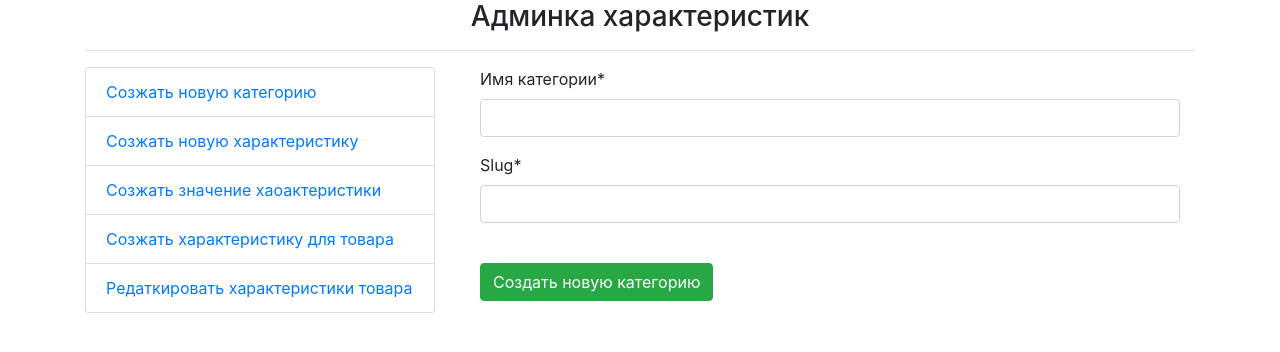
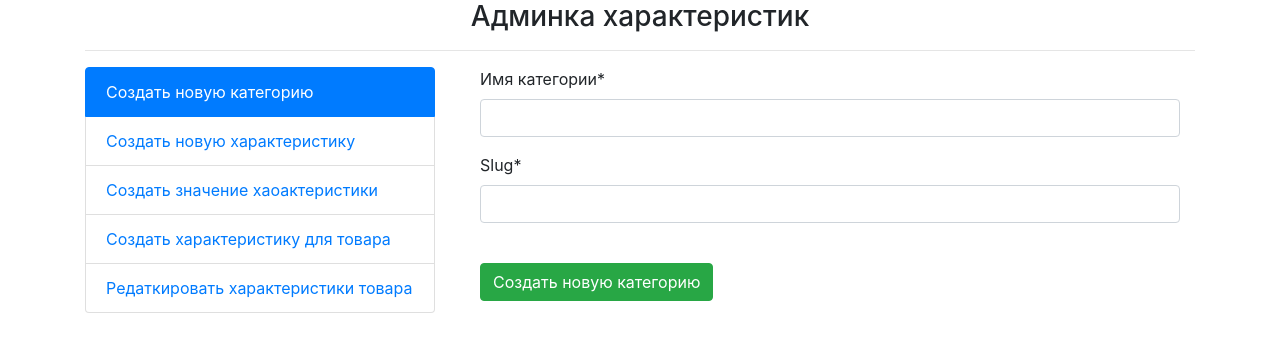
Before and after one commit to Grayder0152/Shop, a Django app: page /product-specs/new-category in a window 1280 px wide. Shown: the top 352 px of the page. Run offline with Django 3.2, Linux system fonts and the light colour scheme; some libraries are stand-ins or nearby versions.

Commit message:
Добавление логики создание характеристик

```diff
--- a/specs/forms.py
+++ b/specs/forms.py
@@ -1,8 +1,15 @@
 from django import forms
 from mainapp.models import Category
+from .models import CategoryFeature
 
 
 class NewCategoryForm(forms.ModelForm):
     class Meta:
         model = Category
         fields = '__all__'
+
+
+class NewCategoryFeatureKeyForm(forms.ModelForm):
+    class Meta:
+        model = CategoryFeature
+        fields = '__all__'
--- a/specs/templates/specs/product_features.html
+++ b/specs/templates/specs/product_features.html
@@ -13,10 +13,14 @@
     <div class="row">
         <div class="col-md-4">
             <div class="list-group">
-                    <a href="{% url 'new_category' %}" class="list-group-item action">Созжать новую категорию</a>
-                    <a href="#" class="list-group-item action">Созжать новую характеристику</a>
-                    <a href="#" class="list-group-item action">Созжать значение хаоактеристики</a>
-                    <a href="#" class="list-group-item action">Созжать характеристику для товара</a>
+                <a href="{% url 'new_category' %}"
+                   class="list-group-item action {% if request.path == '/product-specs/new-category'%} active {% endif %}">Создать
+                    новую категорию</a>
+                <a href="{% url 'new_feature' %}"
+                   class="list-group-item action {% if request.path == '/product-specs/new-feature'%} active {% endif %}">Создать
+                    новую характеристику</a>
+                <a href="#" class="list-group-item action">Создать значение хаоактеристики</a>
+                <a href="#" class="list-group-item action">Создать характеристику для товара</a>
                 <a href="#" class="list-group-item action">Редаткировать характеристики товара</a>
             </div>
         </div>
--- a/specs/urls.py
+++ b/specs/urls.py
@@ -1,8 +1,9 @@
 from django.urls import path
-from .views import BaseSpacView,NewCategoryView
-
+from .views import BaseSpacView, NewCategoryView, CreateNewFeature
 
 urlpatterns = [
     path('', BaseSpacView.as_view(), name='base-spec'),
     path('new-category', NewCategoryView.as_view(), name='new_category'),
+    path('new-feature', CreateNewFeature.as_view(), name='new_feature'),
+
 ]
--- a/specs/views.py
+++ b/specs/views.py
@@ -1,7 +1,8 @@
 from django.views import View
 from django.http import HttpResponseRedirect
 from django.shortcuts import render
-from .forms import NewCategoryForm
+from .forms import NewCategoryForm, NewCategoryFeatureKeyForm
+
 
 class BaseSpacView(View):
 
@@ -14,14 +15,32 @@ class NewCategoryView(View):
     def get(self, request, *args, **kwargs):
         form = NewCategoryForm(request.POST or None)
         context = {
-            'form':form
+            'form': form
         }
         return render(request, 'specs/new_category.html', context)
 
     def post(self, request, *args, **kwargs):
         form = NewCategoryForm(request.POST or None)
-        context = {'form':form}
+        context = {'form': form}
         if form.is_valid():
             form.save()
             return HttpResponseRedirect('/product-specs/')
         return render(request, 'specs/new_category.html', context)
+
+
+class CreateNewFeature(View):
+    def get(self, request, *args, **kwargs):
+        form = NewCategoryFeatureKeyForm(request.POST or None)
+        context = {'form': form}
+        return render(request, 'specs/new_feature.html', context)
+
+    def post(self, request, *args, **kwargs):
+        form = NewCategoryFeatureKeyForm(request.POST or None)
+        context = {'form': form}
+        if form.is_valid():
+            new_category_feature_key = form.save(commit=False)
+            new_category_feature_key.category = form.cleaned_data['category']
+            new_category_feature_key.feature_name = form.cleaned_data['feature_name']
+            new_category_feature_key.save()
+            return HttpResponseRedirect('/product-specs/')
+        return render(request, 'specs/feature.html', context)
```
Also changed, not shown: specs/templates/specs/new_feature.html (added, +12 -0 lines). Lines whose indentation alone changed are shown as unchanged.
